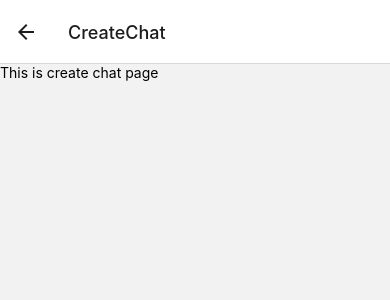
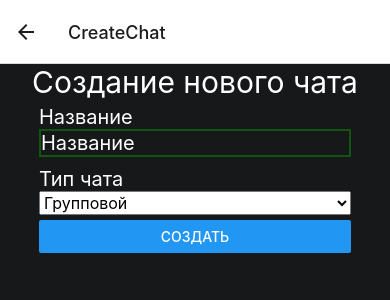
Before and after one commit to ponchik009/TULAHACK-CHAT-MOBILE, a React Native app: screen /CreateChat in a window 390 px wide. Shown: the top 300 px of the page. Built offline with nearby package versions, Linux system fonts and the light colour scheme.

Commit message:
create chat

```diff
--- a/api/chat.ts
+++ b/api/chat.ts
@@ -1,5 +1,5 @@
 import axios from './axios';
-import Chat from '../types/Chat';
+import Chat, { ChatType } from '../types/Chat';
 import { getToken } from './token';
 
 export const getChat = async (chatId: number): Promise<Chat> => {
@@ -13,3 +13,22 @@ export const getChat = async (chatId: number): Promise<Chat> => {
       return data.data;
     });
 };
+
+export const createChat = async (name: string, chatType: any): Promise<Chat> => {
+  return axios
+    .post<Chat>(
+      'api/chats',
+      {
+        name,
+        chatType,
+      },
+      {
+        headers: {
+          Authorization: 'Bearer ' + (await getToken()),
+        },
+      },
+    )
+    .then((data) => {
+      return data.data;
+    });
+};
--- a/hooks/useInput.ts
+++ b/hooks/useInput.ts
@@ -1,4 +1,4 @@
-import React from "react";
+import React from 'react';
 
 export const useInput = (initialValue: string) => {
   const [value, setValue] = React.useState(initialValue);
--- a/pages/CreateChannel/Index.tsx
+++ b/pages/CreateChannel/Index.tsx
@@ -10,7 +10,6 @@ import {
 } from "react-native";
 import {
   TextInput,
-  TouchableWithoutFeedback,
 } from "react-native-gesture-handler";
 import * as ImagePicker from "expo-image-picker";
 
@@ -91,7 +90,7 @@ const CreateChannel = () => {
             ]}
           />
         </View>
-        <Button title="Создать" onPress={() => {}} />
+        <Button title="Создать" onPress={() => { }} />
       </View>
     </TouchableOpacity>
   );
--- a/pages/CreateChat/Index.tsx
+++ b/pages/CreateChat/Index.tsx
@@ -1,11 +1,96 @@
-import { Text } from "react-native"
+import React from "react";
+import {
+    Button,
+    StyleSheet,
+    Text,
+    View,
+    Keyboard,
+    TouchableOpacity,
+    Picker,
+} from "react-native";
+import {
+    TextInput,
+} from "react-native-gesture-handler";
+import { createChat } from "../../api/chat";
 
-const CreateChat = () => {
+const CreateChat = ({ navigation }: any) => {
+    const [chatType, setChatType] = React.useState('1');
+    const [name, setName] = React.useState("");
+    const handleCreateChat = async () => {
+        try {
+            await createChat(name, chatType)
+            navigation.navigate('Home')
+        } catch (error) {
+
+        }
+
+    }
     return (
-        <Text>
-            This is create chat page
-        </Text>
+        <TouchableOpacity
+            style={styles.container}
+            onPress={Keyboard.dismiss}
+            activeOpacity={1}
+        >
+            <Text style={[styles.text, { fontSize: 30 }]}>
+                Создание нового чата
+            </Text>
+            <View style={{ width: "80%" }}>
+
+                <View
+                    style={{
+                        marginVertical: 5,
+                    }}
+                >
+                    <Text style={[styles.text, { fontSize: 20 }]}>Название</Text>
+                    <TextInput
+                        placeholder="Название"
+                        style={[
+                            styles.text,
+                            {
+                                fontSize: 20,
+                                borderStyle: "solid",
+                                borderColor: "#115511",
+                                borderWidth: 2,
+                                flexGrow: 1,
+                            },
+                        ]}
+                        value={name}
+                        onChangeText={setName}
+                    />
+                </View>
+                <View
+                    style={{
+                        marginVertical: 5,
+                    }}
+                >
+                    <Text style={[styles.text, { fontSize: 20 }]}>Тип чата</Text>
+                    <Picker
+                        selectedValue={chatType}
+                        style={{ flex: 1 }}
+                        onValueChange={(itemValue, itemIndex) => setChatType(itemValue)}
+                    >
+                        <Picker.Item label="Групповой" value="1" />
+                        <Picker.Item label="Информационный" value="2" />
+                    </Picker>
+                </View>
+                <Button title="Создать" onPress={handleCreateChat} />
+            </View>
+        </TouchableOpacity>
     )
 }
 
+const styles = StyleSheet.create({
+    container: {
+        display: "flex",
+        flex: 1,
+        justifyContent: "flex-start",
+        alignItems: "center",
+        backgroundColor: "#161819",
+    },
+    text: {
+        color: "#fff",
+    },
+});
+
+
 export default CreateChat
--- a/pages/MainPage/MainPage.tsx
+++ b/pages/MainPage/MainPage.tsx
@@ -18,7 +18,6 @@ export let navigateKostil: any = undefined;
 
 const MainPage: React.FC<IMainProps> = ({ navigation }: any) => {
   navigateKostil = navigation;
-  const handleLogOut = () => { };
 
   const sideBarRef = React.useRef<Swipeable>(null);
   const message = useInput("");
--- a/types/Chat.ts
+++ b/types/Chat.ts
@@ -1,4 +1,4 @@
-enum ChatType {
+export enum ChatType {
   PRIVATE,
   PUBLIC,
   CHANEL,
```
